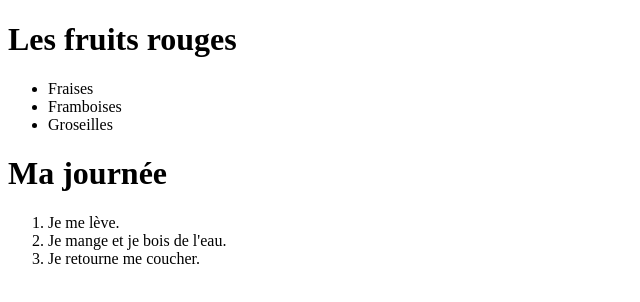
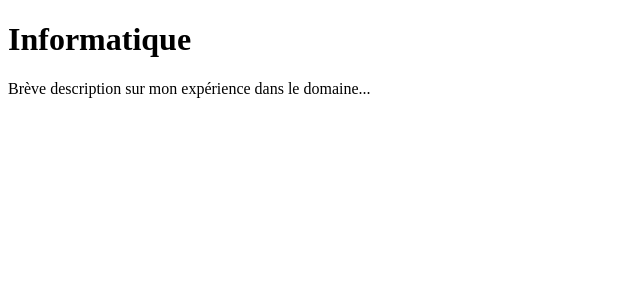
Before and after one commit to annickkere/MyFirstWebsite, a plain HTML site: page index.html in a window 1280 px wide. Shown: the whole page, without its empty margins (0-640 px from the left). Drawn offline with Linux system fonts and the light colour scheme.

Commit message:
Add a_propos.html file and edit index.html file!

```diff
--- a/index.html
+++ b/index.html
@@ -2,23 +2,13 @@
 <html lang="fr">
 	<head>
 		<meta charset="utf-8">
-		<title> Accueil - Annick KERE - IT </title>
+		<title> Accueil - Annick KERE</title>
 	</head>
 
 	<body>
-		<!--Ceci est une première impression de mon site web professionnel!-->
-		<h1>Les fruits rouges</h1>
-		<ul>
-		<li>Fraises</li>
-		<li>Framboises</li>
-		<li>Groseilles</li>
-		</ul>
-
-		<h1>Ma journée</h1>
-		<ol>
-		<li>Je me lève.</li>
-		<li>Je mange et je bois de l'eau.</li>
-		<li>Je retourne me coucher.</li>
-		</ol>
+		<h1>Informatique</h1>
+    	<p>
+			Brève description sur mon expérience dans le domaine...
+		</p>
 	</body>
 </html>
```
Also changed, not shown: a_propos.html (added, +28 -0 lines).
